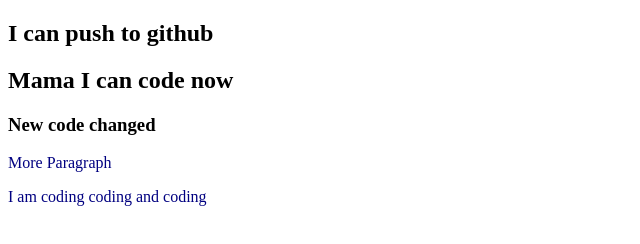
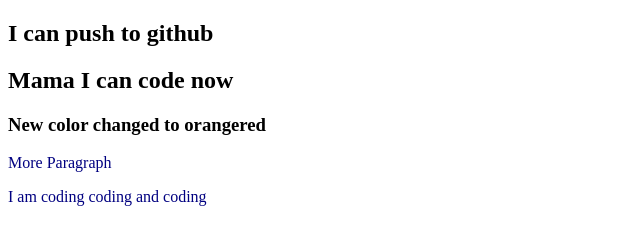
Before and after one commit to ashikuzzamanmoon/my-second-repo, a plain HTML site: page index.html in a window 1280 px wide. Shown: the whole page, without its empty margins (0-640 px from the left). Drawn offline with Linux system fonts and the light colour scheme.

```diff
--- a/index.html
+++ b/index.html
@@ -10,7 +10,7 @@
 <body>
     <h2>I can push to github</h2>
     <h2>Mama I can code now</h2>
-    <h3>New code changed</h3>
+    <h3>New color changed to orangered</h3>
     <p>More Paragraph</p>
     <p>I am coding coding and coding</p>
 </body>
```
